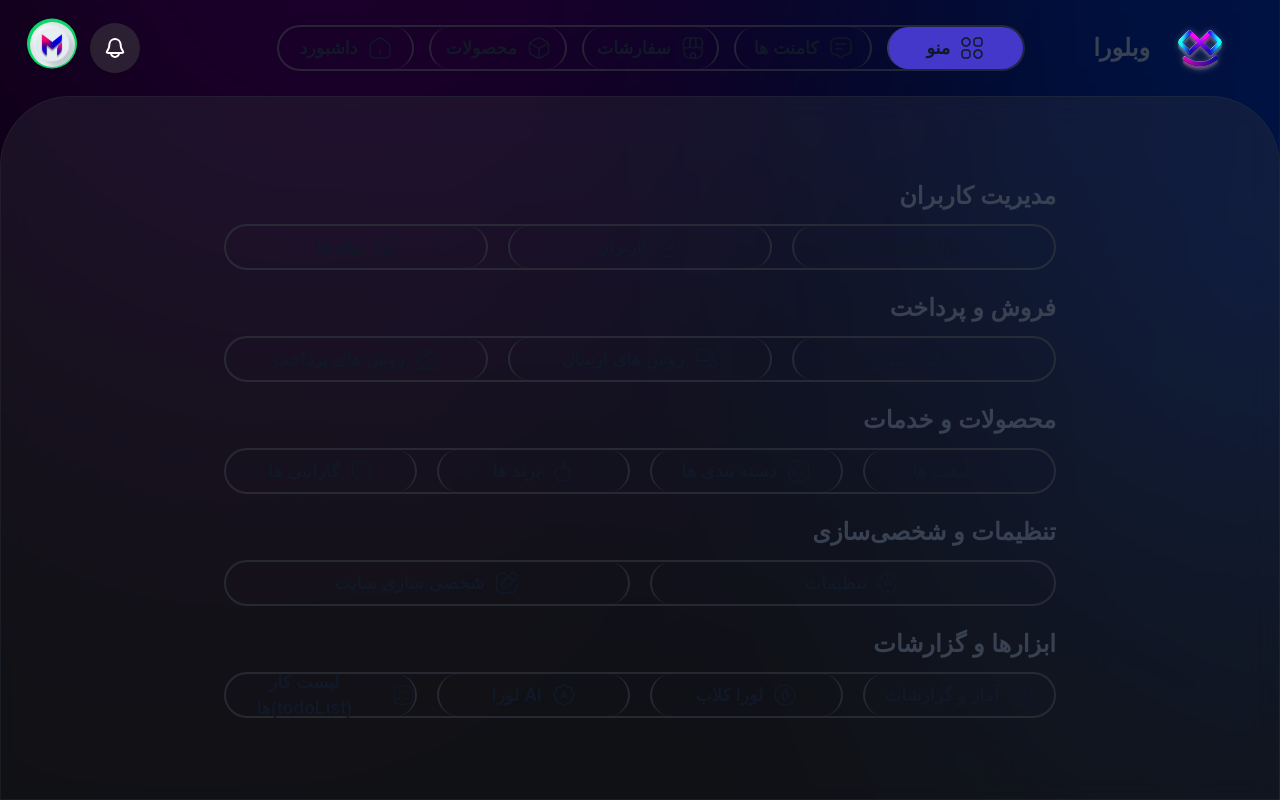
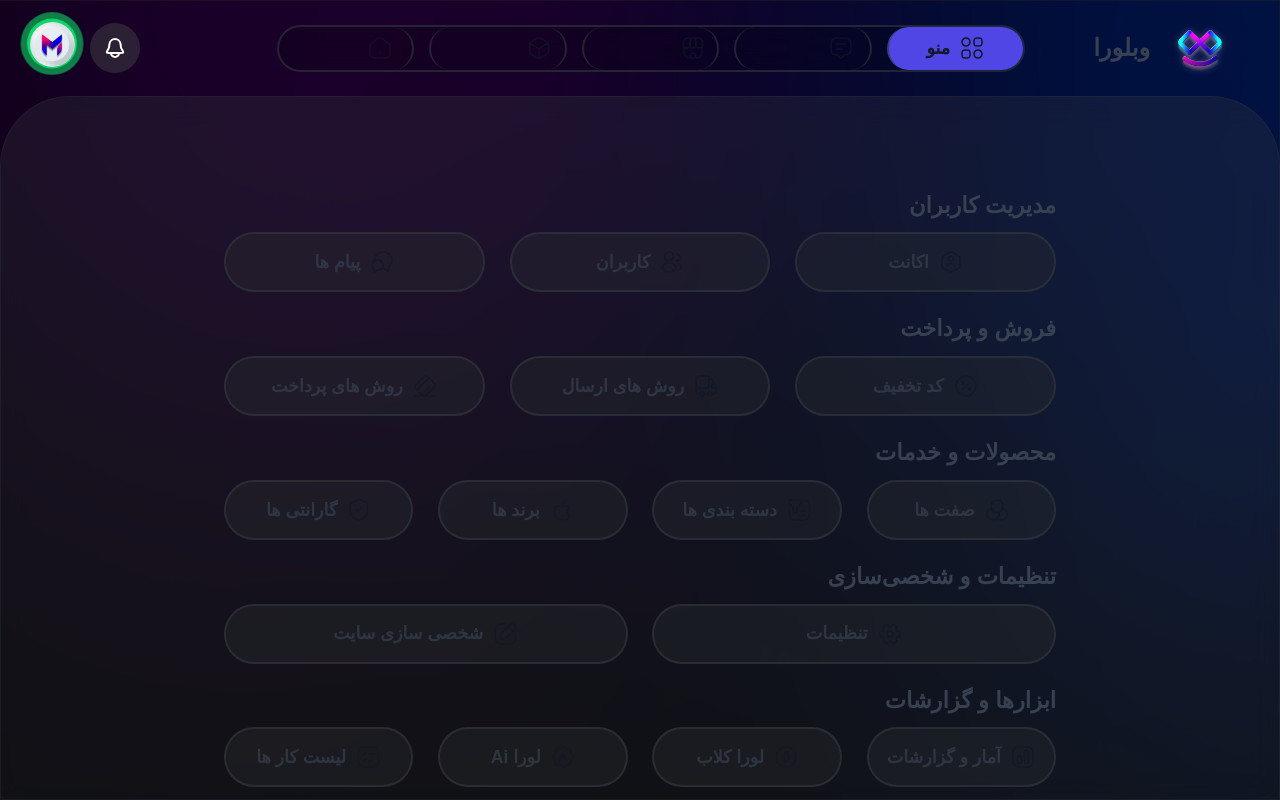
Before and after one commit to mahdidesignerrr/Admin-panel, a React (Vite) app: page /menu in a window 1280 px wide. Built offline with nearby package versions, Linux system fonts and the light colour scheme; a web font is replaced by a local one.

Commit message:
resposive Menu and Navbar And Improve Animations

```diff
--- a/src/styles/GlobalStyles.js
+++ b/src/styles/GlobalStyles.js
@@ -149,6 +149,7 @@ body {
   min-height: 100vh;
   line-height: 1.5;
   font-size: 1.6rem;
+
 }
 
 input,
--- a/src/ui/AppLayout.jsx
+++ b/src/ui/AppLayout.jsx
@@ -3,18 +3,19 @@ import NavbarParent from "./NavbarParent";
 import styled from "styled-components";
 
 const Main = styled.main`
-   padding: 4rem;
+   padding-top: 8rem;
    backdrop-filter: blur(15px);
    background-color: #33383f51;
    height: 88vh;
    border-top-right-radius: 7rem;
    border-top-left-radius: 7rem;
    width: 100%;
+   overflow-y: scroll;
    border: 1px solid #33383f51;
 `;
 
 const Container = styled.div`
-   background: url("../../public/Gradient-For-Project.jpg") 100% 30%;
+   background: url("../../public/Gradient-For-Project.jpg") 100% 0%;
    width: 100%;
    height: 100%;
    box-sizing: border-box;
@@ -24,8 +25,12 @@ const Container = styled.div`
    align-items: end;
 
    @media screen and (max-width: 770px) {
-      background: url("../../public/Gradient-For-Project-Mobile.jpg") center;
+      background: url("../../public/Gradient-For-Project-Mobile.jpg") 50% 0%;
    }
+`;
+
+const SpaceBottom = styled.div`
+   height: 15rem;
 `;
 
 function AppLayout() {
@@ -34,6 +39,7 @@ function AppLayout() {
          <NavbarParent />
          <Main>
             <Outlet />
+            <SpaceBottom/>
          </Main>
       </Container>
    );
--- a/src/ui/Menu.jsx
+++ b/src/ui/Menu.jsx
@@ -16,10 +16,12 @@ const MenuContainer = styled.div`
    display: flex;
    justify-content: center;
    align-items: center;
-   gap: 2rem;
-   border-radius: var(--border-radius-lg);
-   border: 2px solid #33383fa3;
+   gap: 3%;
    width: 65vw;
+
+   @media screen and (max-width: 900px) {
+      width: 95vw;
+   }
 `;
 
 const MenuCategories = styled(motion.div)`
@@ -28,11 +30,26 @@ const MenuCategories = styled(motion.div)`
    align-items: end;
    gap: 1rem;
    flex-direction: column;
+`;
+
+const MenuTitleSection = styled(motion.div)`
+   display: flex;
+   justify-content: end;
+   align-items: center;
+   gap: 2rem;
 
    &:first-child {
-      font-size: 1%.3;
+      font-size: 1.5rem;
    }
-`
+`;
+
+const MenuTitleLine = styled(motion.line)`
+   width: auto;
+   height: 1.5px;
+   border-radius: var(--border-radius-lg);
+   background-color: var(--color-grey-200);
+   opacity: 0.5;
+`;
 
 const menus = {
    "مدیریت کاربران": [
@@ -369,7 +386,7 @@ const menus = {
    ],
    "ابزارها و گزارشات": [
       {
-         title: "لیست کار ها(todoList)",
+         title: "لیست کار ها",
          icon: (
             <svg
                width="25"
@@ -404,7 +421,7 @@ const menus = {
          type: "primary",
       },
       {
-         title: "لورا Ai",
+         title: "Ai لورا",
          icon: (
             <svg
                width="24"
@@ -487,13 +504,13 @@ const containerVariants = {
    visible: {
       opacity: 1,
       transition: {
-         staggerChildren: 0.2,
+         staggerChildren: 0.3,
       },
    },
 };
 
 const itemVariants = {
-   hidden: { opacity: 0, y: 20 },
+   hidden: { opacity: 0, y: 40 },
    visible: { opacity: 1, y: 0 },
 };
 
@@ -505,11 +522,15 @@ function Menu() {
          variants={containerVariants}
       >
          {Object.keys(menus).map((category) => (
-            <MenuCategories  variants={itemVariants}>
-               <h2>{category}</h2>
+            <MenuCategories variants={itemVariants}>
+               <MenuTitleSection>
+                  <MenuTitleLine />
+                  <h2>{category}</h2>
+               </MenuTitleSection>
                <MenuContainer key={category}>
                   {menus[category].map((menu) => (
                      <Navbar
+                        type="primary"
                         key={menu.link}
                         name={menu.title}
                         icon={menu.icon}
--- a/src/ui/Navbar.jsx
+++ b/src/ui/Navbar.jsx
@@ -1,52 +1,94 @@
 import { useLocation, useNavigate } from "react-router-dom";
 import styled, { css } from "styled-components";
+import { motion } from "framer-motion";
+import Motion from "./Motion";
+
+// Animation settings
+const slideIn = {
+   initial: { scale: 0.9, opacity: 0 },
+   animate: { scale: 1, opacity: 1, ease: "circOut" },
+   exit: { scale: 0.9, opacity: 0 },
+};
 
 const types = {
    primary: css`
-      height: 6rem;
+      border: 2.5px solid #33383fa3;
+      background-color: #2a2c2f62;
+      @media screen and (max-width: 900px) {
+         & div h3 {
+            display: block !important;
+         }
+         height: 10rem !important;
+      }
    `,
    secondary: css`
-      height: 4.2rem;
+      height: 4.3rem;
+      border-right: 2.5px solid #33383fa3;
+      border-left: 2.5px solid #33383fa3;
+
+      &:first-child {
+         border-left: none;
+      }
+      &:last-child {
+         border-right: none;
+      }
+
+      &.active {
+         background-color: var(--color-brand-600);
+         color: var(--color-grey-900);
+      }
+
+      @media screen and (max-width: 900px) {
+         & div h3 {
+            display: none;
+         }
+
+         &.active {
+            & div svg {
+               display: none;
+            }
+            & div h3 {
+               display: block !important;
+               font-size: 1.4rem;
+            }
+            & div div {
+               display: block;
+            }
+            & div {
+               gap: 0.4rem;
+            }
+         }
+         height: 6rem;
+      }
    `,
 };
 
-const Menu = styled.div`
-   backdrop-filter: var(--filter-blue-md);
-   border-left: 2.5px solid #33383fa3;
-   border-right: 2.5px solid #33383fa3;
+const Menu = styled(motion.div)`
+   z-index: 10;
    box-shadow: var(--shadow-inset);
-
-   ${(props) => types[props.type]}
    width: 100%;
    display: flex;
    align-items: center;
    justify-content: center;
    text-align: center;
+   flex-direction: column;
    border-radius: var(--border-radius-lg);
-   color: var(--color-gray-900);
    cursor: pointer;
+   transition: all 0.3s ease-out;
+   height: 6rem;
+   ${(props) => types[props.type]}
 
-   &:first-child {
-      border-left: none;
-   }
-   &:last-child {
-      border-right: none;
-   }
-
-   &:hover {
-      background: #33383fa3;
-   }
-   &.active {
-      background: var(--color-brand-700);
+   @media screen and (max-width: 900px) {
+      & div svg {
+         height: 2.8rem;
+         width: 2.8rem;
+      }
+      height: 6rem;
    }
 `;
 
-Menu.defaultProps = {
-   type: "secondary",
-};
-
-const MenuContent = styled.div`
-   color: var(--color-grey-900);
+const MenuContent = styled(motion.div)`
+   color: inherit;
    height: 100%;
    width: 100%;
    display: flex;
@@ -54,39 +96,84 @@ const MenuContent = styled.div`
    align-items: center;
    gap: 1rem;
    font-size: 1.5rem;
-   @media screen and (max-width: 770px) {
-      :last-child {
-         display: none;
+   &:hover {
+      opacity: 1 !important;
+   }
+
+   @media screen and (max-width: 900px) {
+      flex-direction: column-reverse;
+      font-size: 1.3rem;
+   }
+`;
+
+const MenuActive = styled(motion.div)`
+   width: 5px;
+   height: 5px;
+   border-radius: 25px;
+   background-color: #00ff00;
+   margin: 0;
+   padding: 0;
+   display: none;
+   transition: all 0.3s cubic-bezier(0.165, 0.84, 0.44, 1);
+`;
+
+const MenuTitle = styled(motion.h3)`
+   animation: showTitle 0.5s cubic-bezier(0.165, 0.84, 0.44, 1);
+
+   @keyframes showTitle {
+      0%{
+         opacity: 0;
+         transform: translateY(7px);
+      }
+      100%{
+         opacity: 1;
+         transform: translateY(0rem);
       }
    }
 `;
 
 function Navbar({ icon, name, link, type = "secondary" }) {
-   const Navigate = useNavigate();
+   const navigate = useNavigate();
    const { pathname } = useLocation();
+
+   const isActive = pathname === `/${link}`;
+
    return (
-      <Menu type={type} className={pathname === `/${link}` ? "active" : ""}>
-         <MenuContent onClick={() => Navigate(link)}>
-            <h3>{name}</h3>
-            {icon || (
-               <svg
-                  width="24"
-                  height="24"
-                  viewBox="0 0 24 24"
-                  fill="none"
-                  xmlns="http://www.w3.org/2000/svg"
+      <Motion>
+         <Menu
+            type={type}
+            className={isActive ? "active" : ""}
+            initial="initial"
+            animate="animate"
+            exit="exit"
+            variants={slideIn}
+            transition={{ duration: 0.3 }}
+         >
+            <MenuContent
+               onClick={() => navigate(link)}
+               initial={{ opacity: 0 }}
+               animate={isActive ? { opacity: 1 } : { opacity: 0.7 }}
+               exit={{ opacity: 0 }}
+               transition={{ duration: 0.3 }}
+            >
+               <MenuActive
+                  initial={{ scale: 0 }}
+                  animate={isActive ? { scale: 1 } : { scale: 0 }}
+                  exit={{ scale: 0 }}
+                  transition={{ duration: 0.3 }}
+               />
+               <MenuTitle
+                  initial={{ opacity: 0 }}
+                  animate={isActive ? { opacity: 1 } : { opacity: 1 }}
+                  exit={{ opacity: 0 }}
+                  transition={{ duration: 0.3 }}
                >
-                  <path
-                     d="M21 18.9993V10.2042C21 9.20084 20.4987 8.26383 19.6641 7.70725L13.1094 3.33601C12.4376 2.888 11.5624 2.888 10.8906 3.33601L4.3359 7.70725C3.5013 8.26383 3 9.20084 3 10.2042V18.9993C3 20.1043 3.89543 21 5 21H8.5C9.05228 21 9.5 20.5521 9.5 19.9997V17.4988C9.5 16.3939 10.3954 15.4982 11.5 15.4982H12.5C13.6046 15.4982 14.5 16.3939 14.5 17.4988V19.9997C14.5 20.5521 14.9477 21 15.5 21H19C20.1046 21 21 20.1043 21 18.9993Z"
-                     stroke="var(--color-grey-900)"
-                     stroke-width="2"
-                     stroke-linecap="round"
-                     stroke-linejoin="round"
-                  />
-               </svg>
-            )}
-         </MenuContent>
-      </Menu>
+                  {name}
+               </MenuTitle>
+               {icon}
+            </MenuContent>
+         </Menu>
+      </Motion>
    );
 }
 
--- a/src/ui/NavbarParent.jsx
+++ b/src/ui/NavbarParent.jsx
@@ -12,9 +12,6 @@ const StyledNavbar = styled.div`
    display: flex;
    align-items: center;
    justify-content: space-between;
-   @media screen and (max-width: 770px) {
-      display: none;
-   }
 `;
 
 const LogoContainer = styled.div`
@@ -27,8 +24,20 @@ const MenuContainer = styled.div`
    align-items: center;
    gap: 1.5rem;
    flex-grow: 3;
+   backdrop-filter: blur(15px);
+   background-color: #0000002b;
    border-radius: var(--border-radius-lg);
    border: 2px solid #33383fa3;
+   @media screen and (max-width: 900px) {
+         position: absolute;
+         bottom: 6rem;
+         width: 94vw;
+         left: 50%;
+         right: 50%;
+         transform: translate(-50%, 50%);
+         gap: 2vw;
+         backdrop-filter: blur(15px);
+   }
 `;
 
 const AccountContainer = styled.div`
```
Lines whose indentation alone changed are shown as unchanged.
